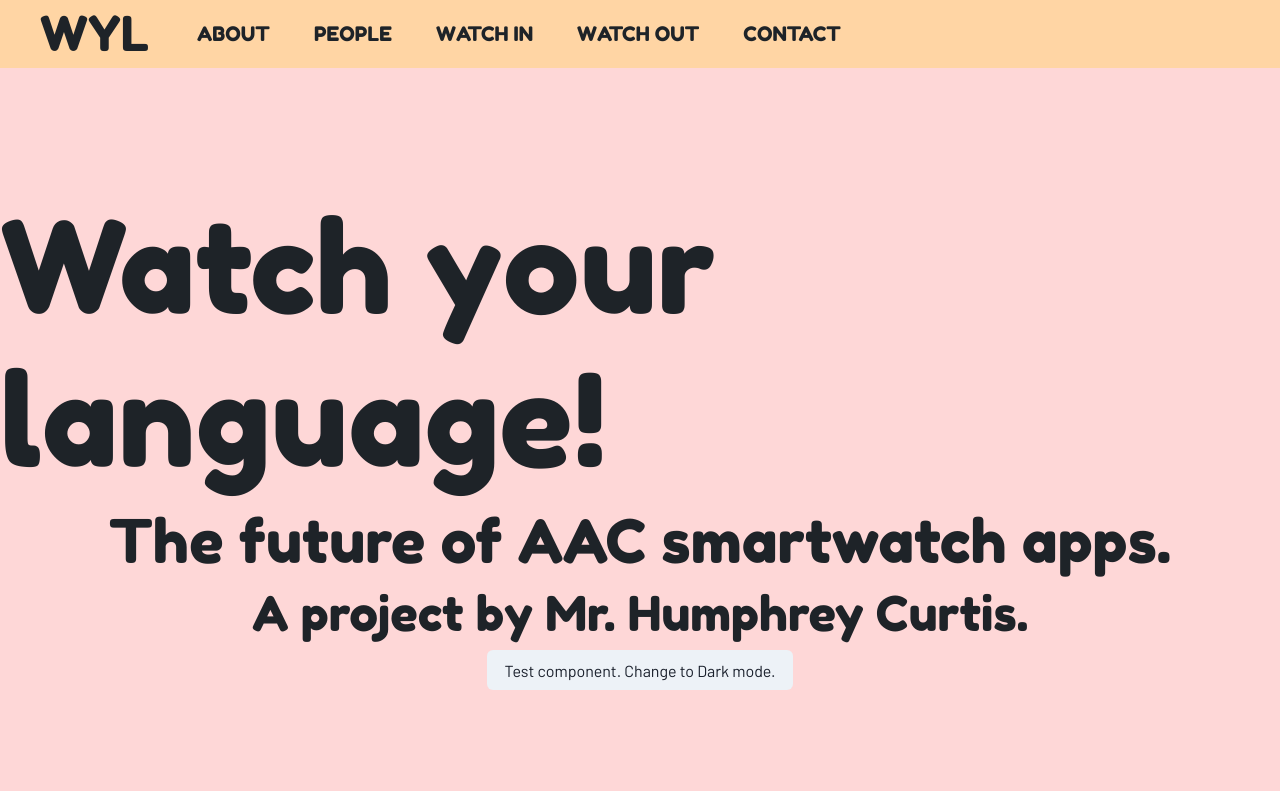
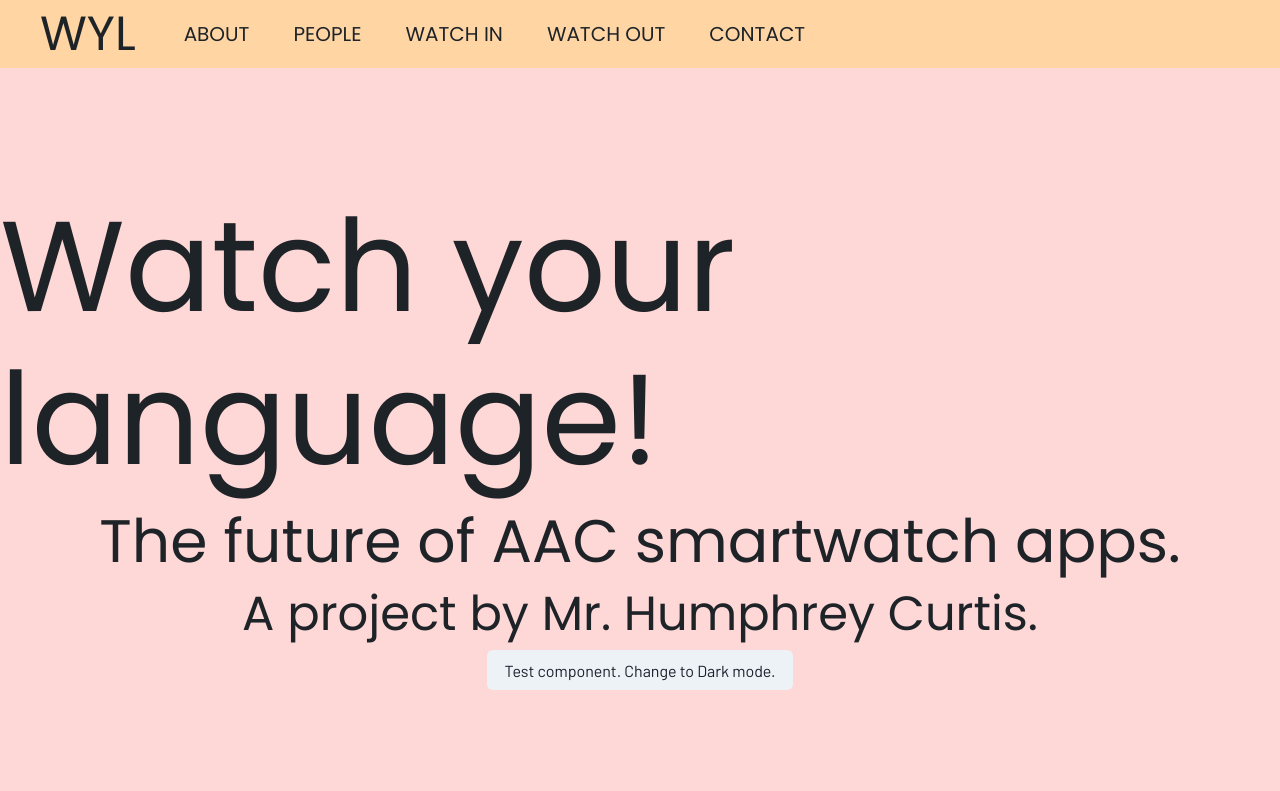
Before and after one commit to JSusak/AACAppSite, a React (Vite) app: page / in a window 1280 px wide. Shown: the top 791 px of the page. Built offline with nearby package versions, Linux system fonts and the light colour scheme.

Commit message:
chore: change font in themes

```diff
--- a/src/theme.ts
+++ b/src/theme.ts
@@ -2,6 +2,7 @@ import { extendTheme } from '@chakra-ui/react'
 import type { StyleFunctionProps } from '@chakra-ui/styled-system'
 import '@fontsource/barlow';
 import "@fontsource/fredoka-one";
+import "@fontsource/poppins";
 import { mode } from "@chakra-ui/theme-tools";
 import { Colours } from "./colourScheme";
 
@@ -32,7 +33,7 @@ export const theme = extendTheme({
   //Define the main fonts to be used throughout the website. Second font is fallback.
   //The easiest method is to go to 'fontsource.org', install the font with NPM and import it here, changing the name.
   fonts: {
-    heading: `'Fredoka One', sans-serif`,
+    heading: `'Poppins', sans-serif`,
     body: `'Barlow', sans-serif`,
   },
 
```
